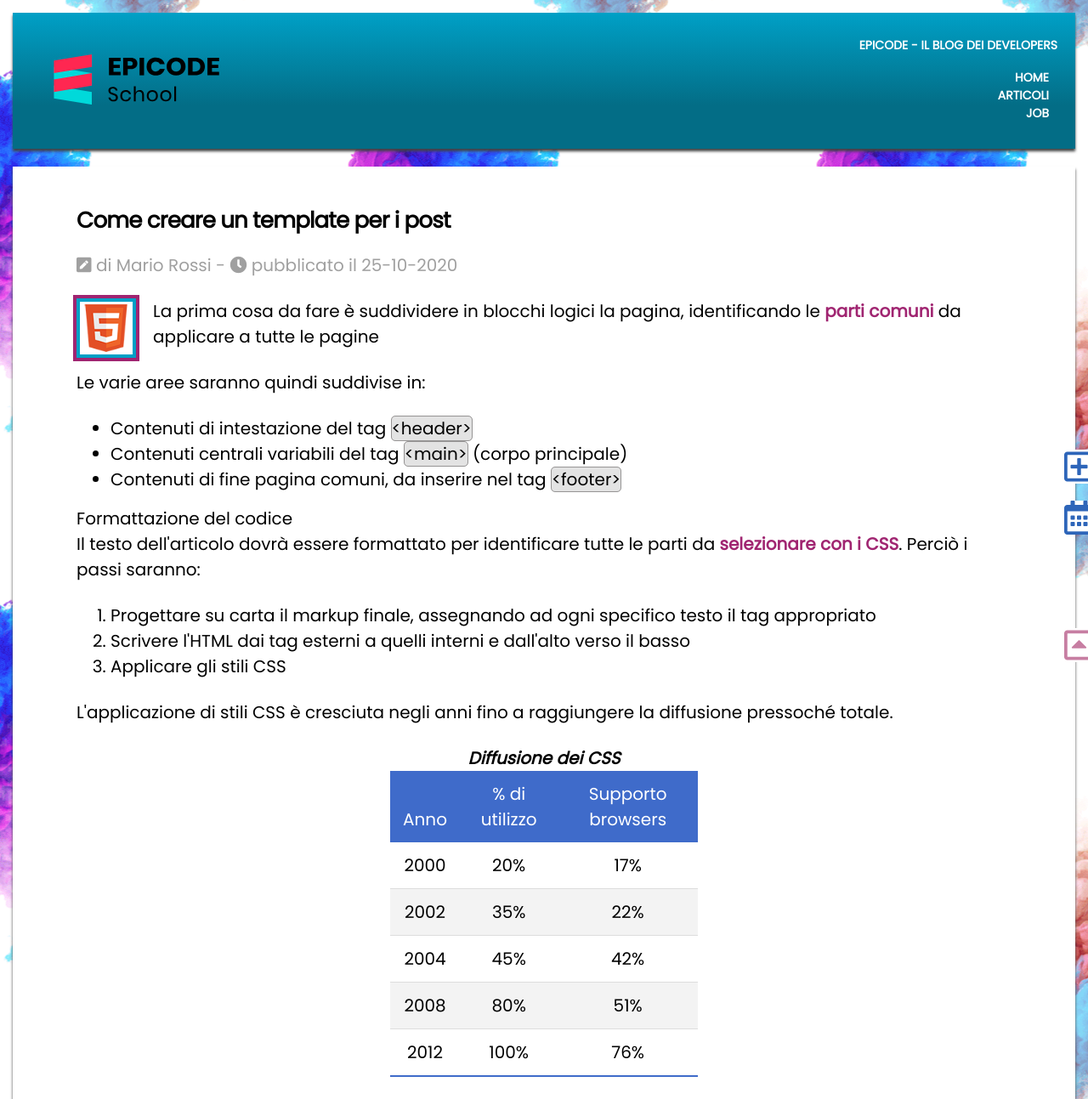
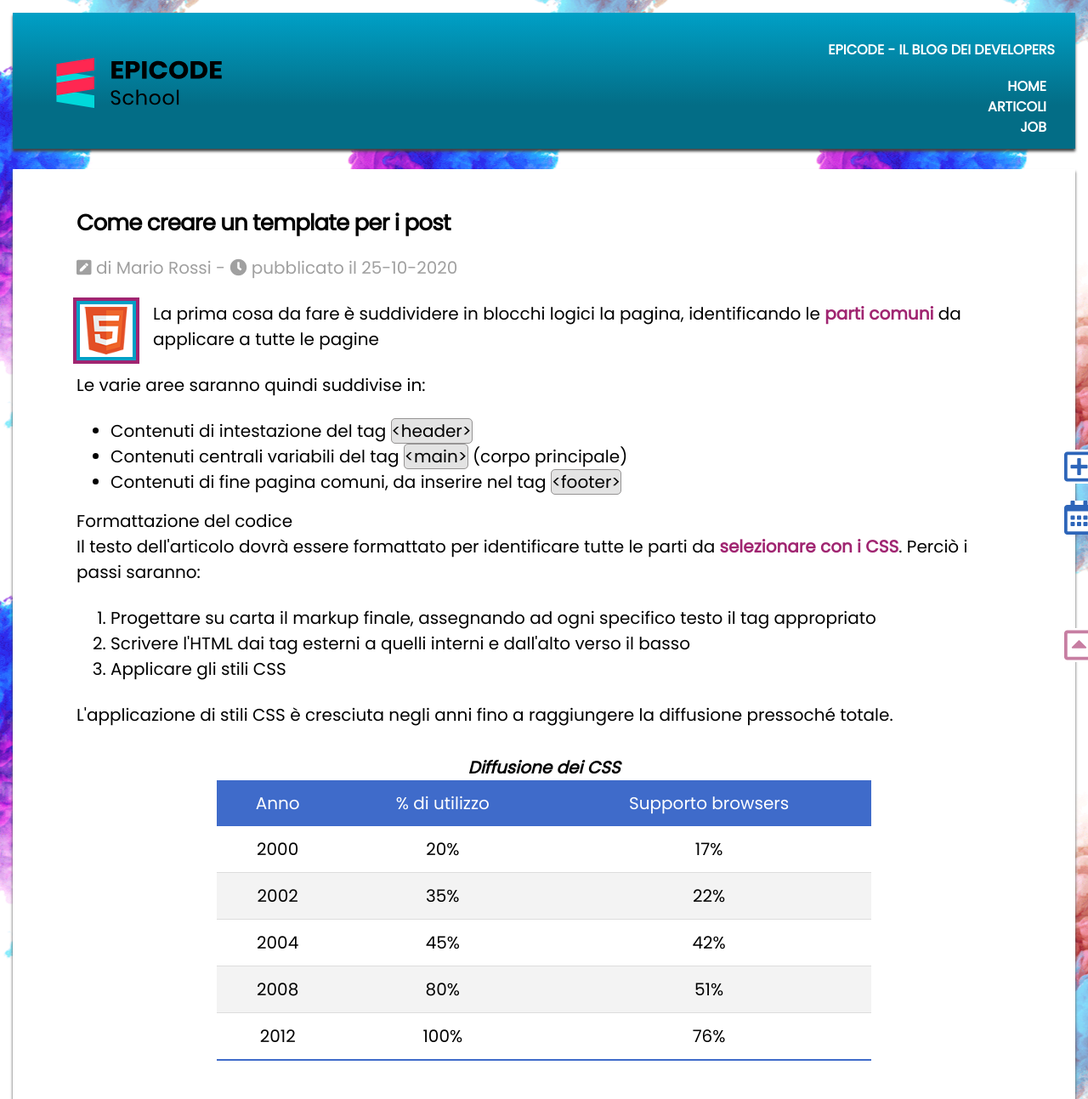
Before and after one commit to saturnhati/U1-W2-D1-UxUi, a plain HTML site: page articolo.html in a window 1280 px wide. Shown: the top 1293 px of the page at 85% size. Drawn offline with Linux system fonts and the light colour scheme.

Commit message:
fixed table css

```diff
--- a/assets/css/style.css
+++ b/assets/css/style.css
@@ -246,11 +246,13 @@ footer a {
 }
 
 @media screen and (min-width: 1024px){
+    header {font-size: 1.6rem;}
     main ul {margin: 2vh 0 2vh 5vh;}
     main article {font-size: 2rem; width: 90%; margin: 2vh auto;}
     aside h2 {font-size: 3rem;}
+    aside a {font-size: 2rem;}
     iframe {height: 28vh;}
-    table {margin: 3vh auto 6vh auto;}
+    table {max-width: 70%; width: 100%;}
     tr {width: 100%}
     .targetcategory {font-size: 1.5rem;}
 }
```
